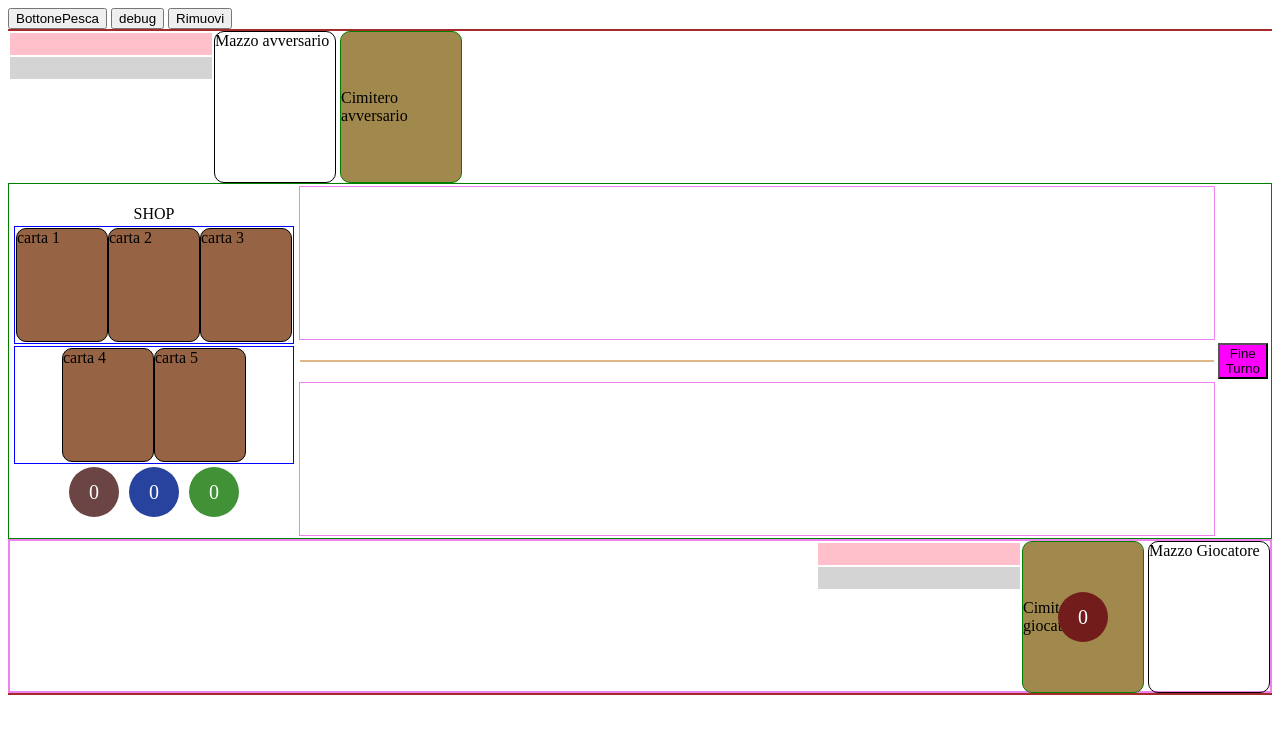
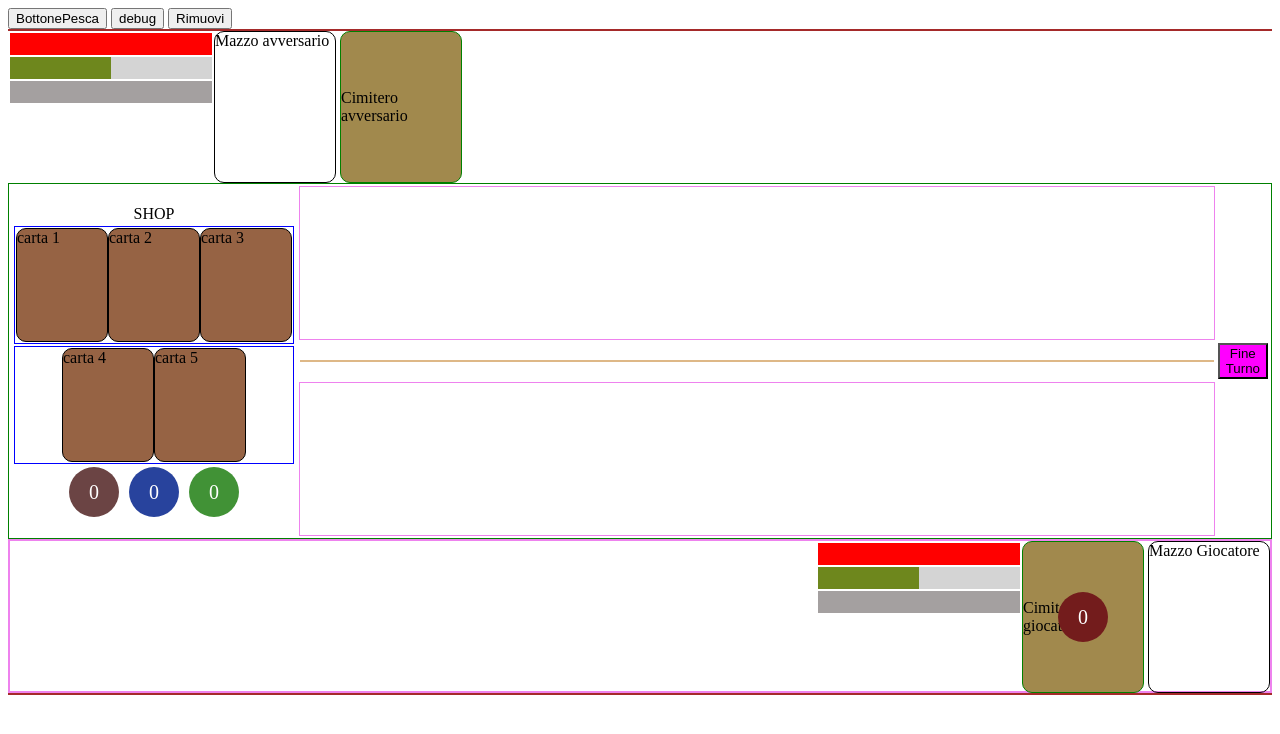
Before and after one commit to RodriguezGabb/Gioco-di-carte, a PHP site: page /Tavola.html in a window 1280 px wide. Shown: the top 734 px of the page. Run offline with PHP 8.4, Linux system fonts and the light colour scheme.

Commit message:
Add files via upload

```diff
--- a/StyleTavola.css
+++ b/StyleTavola.css
@@ -296,14 +296,15 @@
 }
 
 /* barre */
-.manaBar {
+/*mana*/
+#manaBarAvversario {
     width: 200px;
     height: 20px;
     background-color: rgba(211, 211, 211, 0.959);
     position: relative;
 }
 
-.manaBarFill {
+#fillEvilMana {
     height: 100%;
     background-color: rgb(110, 135, 29);
     position: absolute;
@@ -312,16 +313,83 @@
     transition: width 0.5s ease;
 }
 
-.hpBar {
+#manaBarGiocatore {
+    width: 200px;
+    height: 20px;
+    background-color: rgba(211, 211, 211, 0.959);
+    position: relative;
+}
+
+#fillGoodMana {
+    height: 100%;
+    background-color: rgb(110, 135, 29);
+    position: absolute;
+    top: 0%;
+    left: 0%;
+    transition: width 0.5s ease;
+}
+
+/*vita*/
+
+#hpBarAvversario {
     width: 200px;
     height: 20px;
     background-color: pink;
     position: relative;
 }
 
-.hpBarBarFill {
+#fillEvilLife {
     height: 100%;
     background-color: red;
+    position: absolute;
+    top: 0%;
+    left: 0%;
+    transition: width 0.5s ease;
+}
+
+#hpBarGiocatore {
+    width: 200px;
+    height: 20px;
+    background-color: pink;
+    position: relative;
+}
+
+#fillGoodLife {
+    height: 100%;
+    background-color: red;
+    position: absolute;
+    top: 0%;
+    left: 0%;
+    transition: width 0.5s ease;
+}
+
+/*armatura*/
+#armourBarAvversario {
+    width: 200px;
+    height: 20px;
+    background-color: rgb(164, 160, 160);
+    position: relative;
+}
+
+#fillEvilarmour {
+    height: 100%;
+    background-color: rgba(1, 1, 1, 0.429);
+    position: absolute;
+    top: 0%;
+    left: 0%;
+    transition: width 0.5s ease;
+}
+
+#armourBarGiocatore {
+    width: 200px;
+    height: 20px;
+    background-color: rgb(164, 160, 160);
+    position: relative;
+}
+
+#fillGoodarmour {
+    height: 100%;
+    background-color: rgba(1, 1, 1, 0.429);
     position: absolute;
     top: 0%;
     left: 0%;
--- a/Tavola.html
+++ b/Tavola.html
@@ -14,12 +14,8 @@
     <button id="BottonePesca">BottonePesca</button>
     <button id="debug">debug</button>
     <button id="Rimuovi">Rimuovi</button>
-    <!--energy bar-->
-    <div id="bar">
-        <div id="fill"></div>
-    </div>
 
-    <script src="energyManager.js"></script> <!-- il js per update va messo nel main js-->
+
     <!--lato avversario-->
     <div class="mano" id="manoAvversario">
         <!-- Massiomo 5 carte in mano -->
@@ -28,14 +24,20 @@
         <table>
             <tr>
                 <!-- Hp bar-->
-                <td class="hpBar" id="hpBarAvversario">
-                    <div class="hpBarFill" id="hpFillAvversario"></div>
+                <td class="hpBarAvversario" id="hpBarAvversario">
+                    <div class="fillEvilLife" id="fillEvilLife"></div>
                 </td>
             </tr>
             <tr>
                 <!-- mana bar-->
-                <td class="manaBar" id="manaBarAvversario">
-                    <div class="manaBarFill" id="manaFillAvversario"></div>
+                <td class="manaBarAvversario" id="manaBarAvversario">
+                    <div class="fillEvilMana" id="fillEvilMana"></div>
+                </td>
+            </tr>
+            <tr>
+                <!-- armour bar-->
+                <td class="armourBarAvversario" id="armourBarAvversario">
+                    <div class="fillEvilarmour" id="fillEvilarmour"></div>
                 </td>
             </tr>
             <tr>
@@ -100,14 +102,20 @@
         <table>
             <tr>
                 <!-- Hp bar-->
-                <td class="hpBar" id="hpBarGiocatore">
-                    <div class="hpBarFill" id="hpFillGiocatore"></div>
+                <td class="hpBarGiocatore" id="hpBarGiocatore">
+                    <div class="fillGoodLife" id="fillGoodLife"></div>
                 </td>
             </tr>
             <tr>
                 <!-- mana bar-->
-                <td class="manaBar" id="manaBarGiocatore">
-                    <div class="manaBarFill" id="manaFillGiocatore"></div>
+                <td class="manaBarGiocatore" id="manaBarGiocatore">
+                    <div class="fillGoodMana" id="fillGoodMana"></div>
+                </td>
+            </tr>
+            <tr>
+                <!-- armour bar-->
+                <td class="armourBarGiocatore" id="armourBarGiocatore">
+                    <div class="fillGoodarmour" id="fillGoodarmour"></div>
                 </td>
             </tr>
             <tr>
@@ -124,6 +132,8 @@
     <div class="mano" id="manoGiocatore">
         <!-- Massiomo 5 carte in mano -->
     </div>
+    <script src="energyManager.js"></script> <!-- se li metti prima crasha tutto-->
+    <script src="lifeManager.js"></script>
 </body>
 
 </html>
--- a/energyManager.js
+++ b/energyManager.js
@@ -1,22 +1,37 @@
 // Define fullness globally
-window.fullness = 0;
+window.GoodManafullness = 0;
+window.EvilManafullness = 0;
 
 // Function to update the bar based on the variable value
-function updateBar() {
-    const fill = document.getElementById('fill');
-    const percentage = (window.fullness / 10) * 100; // da 0 a 10 ma standard è 5
-    fill.style.width = percentage + '%';
+function setGoodManaBar() {
+    const fillGoodMana = document.getElementById('fillGoodMana');
+    const GoodmanaPercentage = (window.GoodManafullness / 10) * 100; // da 0 a 10 ma standard è 5
+    fillGoodMana.style.width = GoodmanaPercentage + '%';
+}
+function setEvilManaBar() {
+    const fillEvilMana = document.getElementById('fillEvilMana');
+    const EvilmanaPercentage = (window.EvilManafullness / 10) * 100; // da 0 a 10 ma standard è 5
+    fillEvilMana.style.width = EvilmanaPercentage + '%';
 }
 
+function updGoodManaBar(i) {
+    if (Number.isNaN(i)) { throw new Error("energia Good variata con NaN") }
+    window.GoodManafullness += i;
+    setGoodManaBar();
+}
+function updEvilManaBar(i) {
+    if (Number.isNaN(i)) { throw new Error("energia Evil variata con NaN") }
+    window.EvilManafullness += i;
+    setEvilManaBar();
+}
+function resetGoodManaBar() {
+    window.GoodManafullness = 5;
+    setGoodManaBar();
+}
+function resetEvilManaBar() {
+    window.EvilManafullness = 5;
+    setEvilManaBar();
+}
 
-updateBar();
-
-
-
-function updManaBar(i) {
-    if (typeof i != 'number') { throw new exception("tempo variato con NaN") }
-    window.fullness += i;
-}
-function resetManaBar() {
-    window.fullness = 5;
-}
+resetGoodManaBar();
+resetEvilManaBar();
--- /dev/null
+++ b/lifeManager.js
@@ -0,0 +1,85 @@
+// Define fullness globally
+window.GoodLifeFullness = 0;
+window.EvilLifeFullness = 0;
+window.GoodarmourFullness = 0;
+window.EvilarmourFullness = 0;
+
+// Function to update the bar based on the variable value
+function setGoodLifeBar() {
+    const fillGoodLife = document.getElementById('fillGoodLife');
+    const GoodlifePercentage = (window.GoodLifeFullness / 30) * 100; // da 0 a 10 ma standard è 30
+    fillGoodLife.style.width = GoodlifePercentage + '%';
+}
+function setEvilLifeBar() {
+    const fillEvilLife = document.getElementById('fillEvilLife');
+    const EvillifePercentage = (window.EvilLifeFullness / 30) * 100; // da 0 a 10 ma standard è 30
+    fillEvilLife.style.width = EvillifePercentage + '%';
+}
+function setGoodarmourBar() {
+    const fillGoodarmour = document.getElementById('fillGoodarmour');
+    const GoodarmourPercentage = (window.GoodarmourFullness / 30) * 100; // da 0 a 10 ma standard è 30
+    fillGoodarmour.style.width = GoodarmourPercentage + '%';
+}
+function setEvilarmourBar() {
+    const fillEvilarmour = document.getElementById('fillEvilarmour');
+    const EvilarmourPercentage = (window.EvilarmourFullness / 30) * 100; // da 0 a 10 ma standard è 30
+    fillEvilarmour.style.width = EvilarmourPercentage + '%';
+}
+
+function updGoodArmour(i) {
+    if (Number.isNaN(i)) { throw new Error("life variata con NaN") }
+    if (i < 0) {//se danno
+        if (i <= window.GoodarmourFullness) {//danno<=armatura
+            window.GoodarmourFullness += i;
+            setGoodarmourBar();
+            return 0;
+        }
+        let temp = i - window.GoodarmourFullness;
+        window.GoodarmourFullness = 0;
+        setGoodarmourBar();
+        return temp;//cosi sappiamo danno extra da infliggere
+    }
+    //se armatura
+    window.GoodarmourFullness += i;
+    setGoodarmourBar();
+    return 0;
+}
+function updEvilArmour(i) {
+    if (Number.isNaN(i)) { throw new Error("life variata con NaN") }
+    if (i < 0) {//se danno
+        i = -i;
+        if (i <= window.EvilarmourFullness) {//danno<=armatura
+            window.EvilarmourFullness += i;
+            setEvilarmourBar();
+            return 0;
+        }
+        let temp = i - window.EvilarmourFullness;
+        window.EvilarmourFullness = 0;
+        setEvilarmourBar();
+        return temp;//cosi sappiamo danno extra da infliggere
+    }
+    //se armatura
+    window.EvilarmourFullness += i;
+    setEvilarmourBar();
+    return 0;
+}
+function updGoodLifeBar(i) {
+    if (Number.isNaN(i)) { throw new Error("life variata con NaN") }
+    window.GoodLifeFullness += i;
+    setGoodLifeBar();
+}
+function updEvilLifeBar(i) {
+    if (Number.isNaN(i)) { throw new Error("life variata con NaN") }
+    window.EvilLifeFullness += i;
+    setEvilLifeBar();
+}
+function resetGoodLifeBar() {
+    window.GoodLifeFullness = 30;
+    setGoodLifeBar();
+}
+function resetEvilLifeBar() {
+    window.EvilLifeFullness = 30;
+    setEvilLifeBar();
+}
+resetGoodLifeBar();
+resetEvilLifeBar();
--- a/main.js
+++ b/main.js
@@ -29,7 +29,7 @@ function fineTurno() {
   //rimposta a 5 il mana del giocatore e del avversario
   manaCattivo = 5;
   manaBuono = 5;
-  //rimuove le crte dalla board
+  //rimuove le carte dalla board
   while (boardBuono.length != 0) {
     let c = boardBuono.pop();
     document.getElementById(c.id).remove();
@@ -75,6 +75,7 @@ function fineTurno() {
   nturni++;//counter di turni
   var carteDaGiocare = mydumbPlay(manoCattivo);
   carteDaGiocare.forEach(avversarioGioca);
+  resetManaBar();
 }
 
 //shop
@@ -252,6 +253,11 @@ function carteOnClick(idBottone) {
 }
 // Funzione che fa giocare la carta
 function bottoneOnClick(card, idBottone) {
+  if (card.costo > window.GoodManafullness) {
+    alert("non hai abbastanza energia");
+    return;
+  }
+  updGoodManaBar(-card.costo);
   var carta = document.getElementById(card.id);//prende la carta con l'id e lo mette sulla board
   var board = document.getElementById("boardGiocatore");
   var bottone = document.getElementById(idBottone);
@@ -260,6 +266,7 @@ function bottoneOnClick(card, idBottone) {
   boardBuono.push(card);
   bottone.className = "bottoneInvisibile";
   bottone.display = "none";
+  //shop
   if (card.elemento == "agi") {
     updAgiValue(card.livello);
   }
@@ -269,6 +276,19 @@ function bottoneOnClick(card, idBottone) {
   else if (card.elemento == "int") {
     updIntValue(card.livello);
   }
+  //effetti standard carte
+  if (card.tipo == "penetrante") {
+    console.log("pen");
+    updEvilLifeBar(-card.value);
+  }
+  else if (card.tipo == "attacco") {
+    let danno = updEvilArmour(-card.value);
+    updEvilLifeBar(-danno);
+  }
+  else if (card.tipo == "difesa") {
+    let danno = updGoodArmour(card.value);
+  }
+
 }
 //funzione per far pescare il giocatore
 function giocatorePesca() {
```
